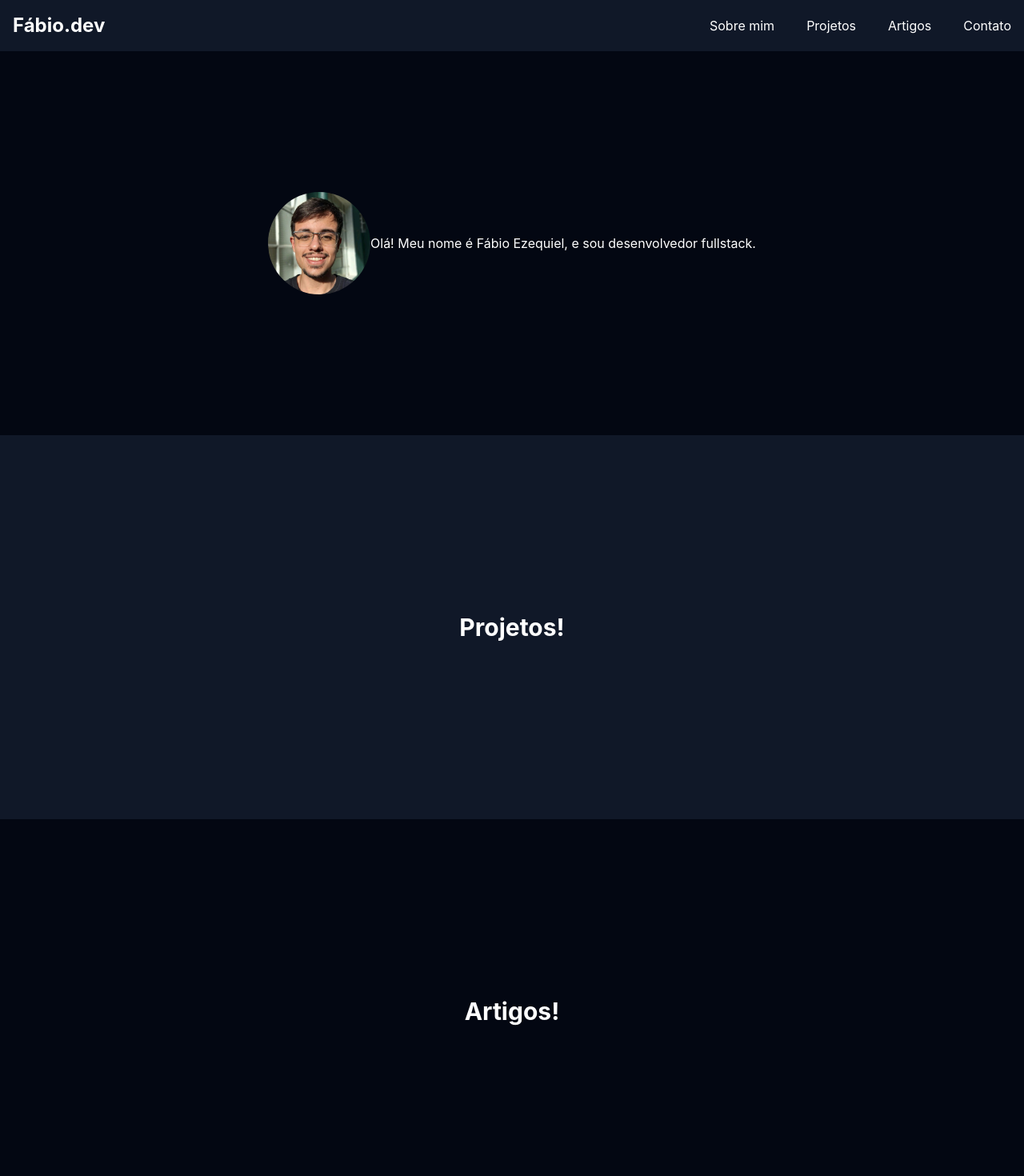
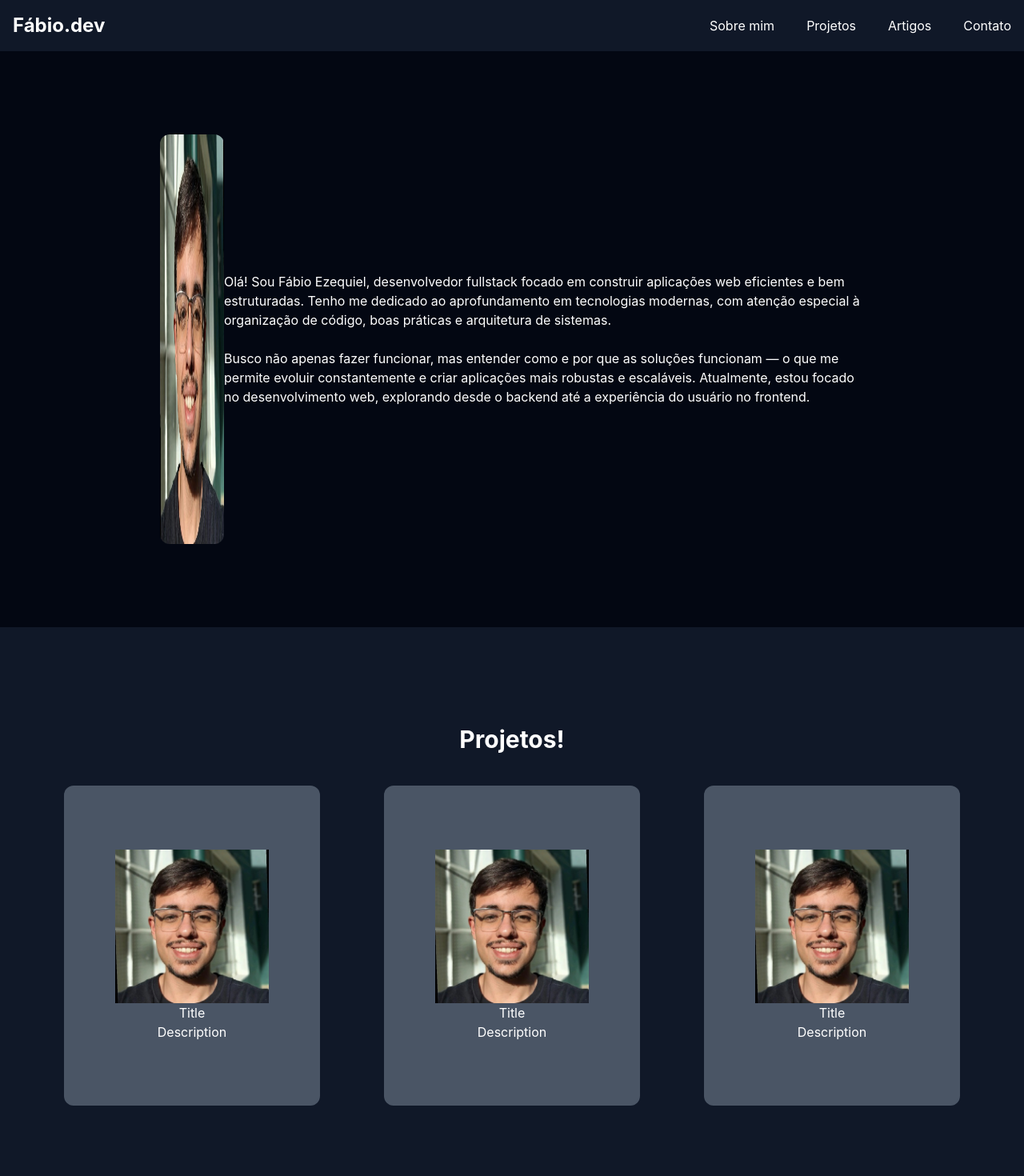
Before and after one commit to FabinhoDeveloper/BlogPessoal, a React (Vite) app: page / in a window 1280 px wide. Shown: the top 1470 px of the page at 80% size. Built offline with nearby package versions, Linux system fonts and the light colour scheme.

Commit message:
Inicio da modelagem da seção de projetos

```diff
--- /dev/null
+++ b/src/components/FormLabel.jsx
@@ -0,0 +1,8 @@
+export default function FormLabel({ name, placeholder }) {
+    return (
+        <div>
+            <label for="nome">{name}: </label>
+            <input type="text" name="nome" id="" placeholder={placeholder}/>
+        </div>
+    )
+}
--- /dev/null
+++ b/src/components/ProjectCard.jsx
@@ -0,0 +1,11 @@
+import Profile from '../assets/profile.jpg'
+
+export default function ProjectCard({ image, title, description }) {
+    return (
+        <div className='h-100 w-80 rounded-xl bg-gray-600 hover:bg-gray-700 cursor-pointer: text-white p-10 justify-center items-center flex flex-col'>
+            <img src={Profile} alt={"image"} className='w-4/5'/>
+            <h1 className='text-bold'>{title}</h1>
+            <p>{description}</p>
+        </div>
+    )
+}
--- /dev/null
+++ b/src/components/Section.jsx
@@ -0,0 +1,12 @@
+export default function Section({  }) {
+    return (
+        <section id="sobre-mim" className="flex flex-row bg-gray-950 h-120 items-center justify-center">
+            <div>
+                <img src={profile} alt="Foto de perfil" className="rounded-full w-32 h-32"/>
+            </div>
+            <div>
+                <p className="text-white">Olá! Meu nome é Fábio Ezequiel, e sou desenvolvedor fullstack.</p>
+            </div>
+        </section>
+    )
+}
--- a/src/pages/Home.jsx
+++ b/src/pages/Home.jsx
@@ -1,6 +1,7 @@
 import profile from '../assets/profile.jpg'
 
 import Navbar from '../components/Navbar'
+import ProjectCard from '../components/ProjectCard'
 
 export default function Home() {
     return (
@@ -9,26 +10,36 @@ export default function Home() {
                 <Navbar />
             </header>
             <main>
-                <section id="sobre-mim" className="flex flex-row bg-gray-950 h-120 items-center justify-center">
+                <section id="sobre-mim" className="flex flex-row bg-gray-950 h-180 items-center justify-between p-50">
                     <div>
-                        <img src={profile} alt="Foto de perfil" className="rounded-full w-32 h-32"/>
+                        <img src={profile} alt="Foto de perfil" className="rounded-xl w-lg h-128"/>
                     </div>
                     <div>
-                        <p className="text-white">Olá! Meu nome é Fábio Ezequiel, e sou desenvolvedor fullstack.</p>
+                        <p className="text-white w-200">
+                            Olá! Sou Fábio Ezequiel, desenvolvedor fullstack focado em construir aplicações web eficientes e bem estruturadas. Tenho me dedicado ao aprofundamento em tecnologias modernas, com atenção especial à organização de código, boas práticas e arquitetura de sistemas.
+                        <br />
+                            <br />
+                            Busco não apenas fazer funcionar, mas entender como e por que as soluções funcionam — o que me permite evoluir constantemente e criar aplicações mais robustas e escaláveis. Atualmente, estou focado no desenvolvimento web, explorando desde o backend até a experiência do usuário no frontend.
+                        </p>
                     </div>
                 </section>
-                <section id="projetos" className="flex bg-gray-900 h-120 items-center justify-center">
+                <section id="projetos" className="flex bg-gray-900 h-180 items-center justify-center flex-col gap-10">
                     <h2 className="text-3xl font-bold text-white">Projetos!</h2>
+                    <div className='flex flex-row gap-20'>
+                        <ProjectCard image={""} title={"Title"} description={"Description"}/>
+                        <ProjectCard image={""} title={"Title"} description={"Description"}/>
+                        <ProjectCard image={""} title={"Title"} description={"Description"}/>
+                    </div>
 
                 </section>
-                <section id="artigos" className="flex bg-gray-950 h-120 items-center justify-center">
+                <section id="artigos" className="flex bg-gray-950 h-180 items-center justify-center">
                     <h2 className="text-3xl font-bold text-white">Artigos!</h2>
                 </section>
-                <section id="contato" className="flex bg-gray-900 h-120 items-center justify-center">
+                <section id="contato" className="flex bg-gray-900 h-180 items-center justify-center">
                     <div>
                         <form action="">
                             <label for="nome">Nome:</label>
-                            <input type="text" name="nome" id="" />
+                            <input type="text" name="nome" id=""/>
                         </form>
                     </div>
                     <div>
```
Also changed, not shown: src/components/AboutMeText.jsx (added, +7 -0 lines).
